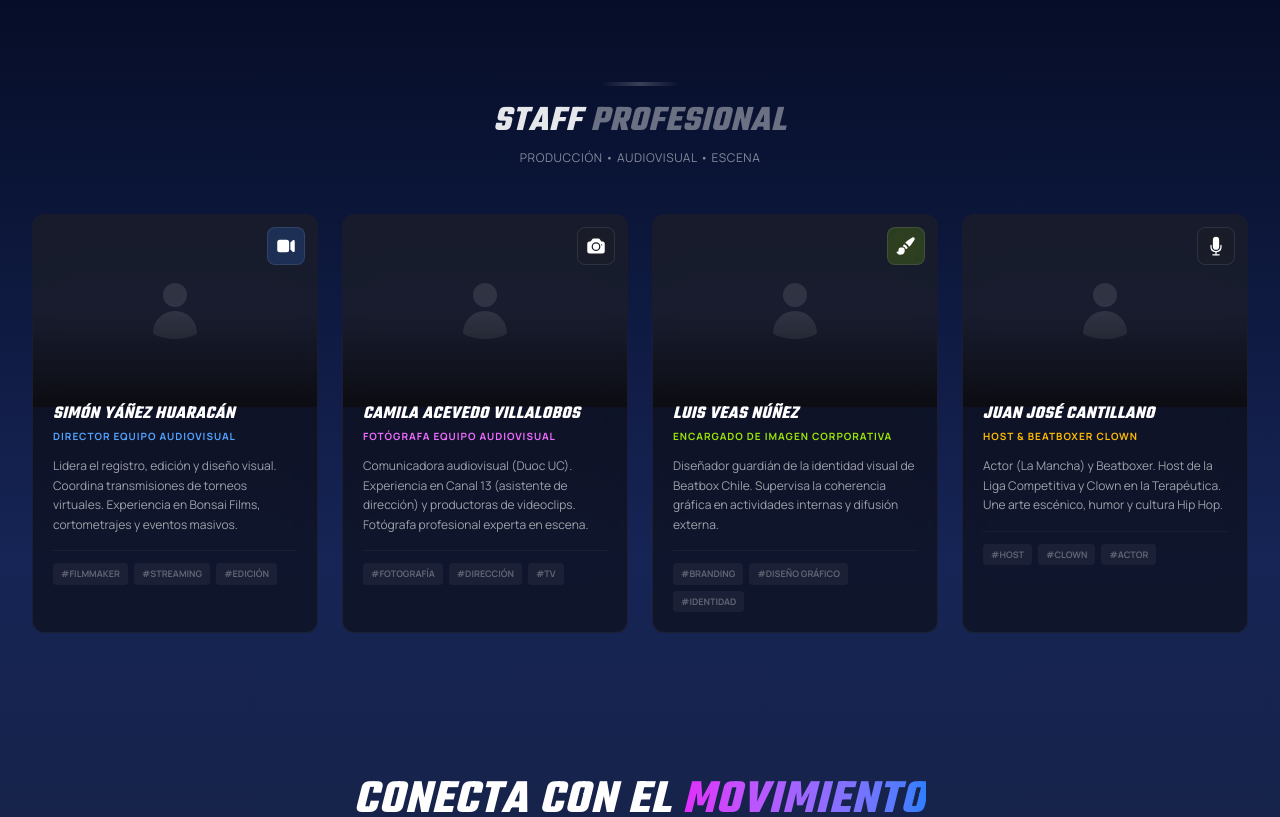
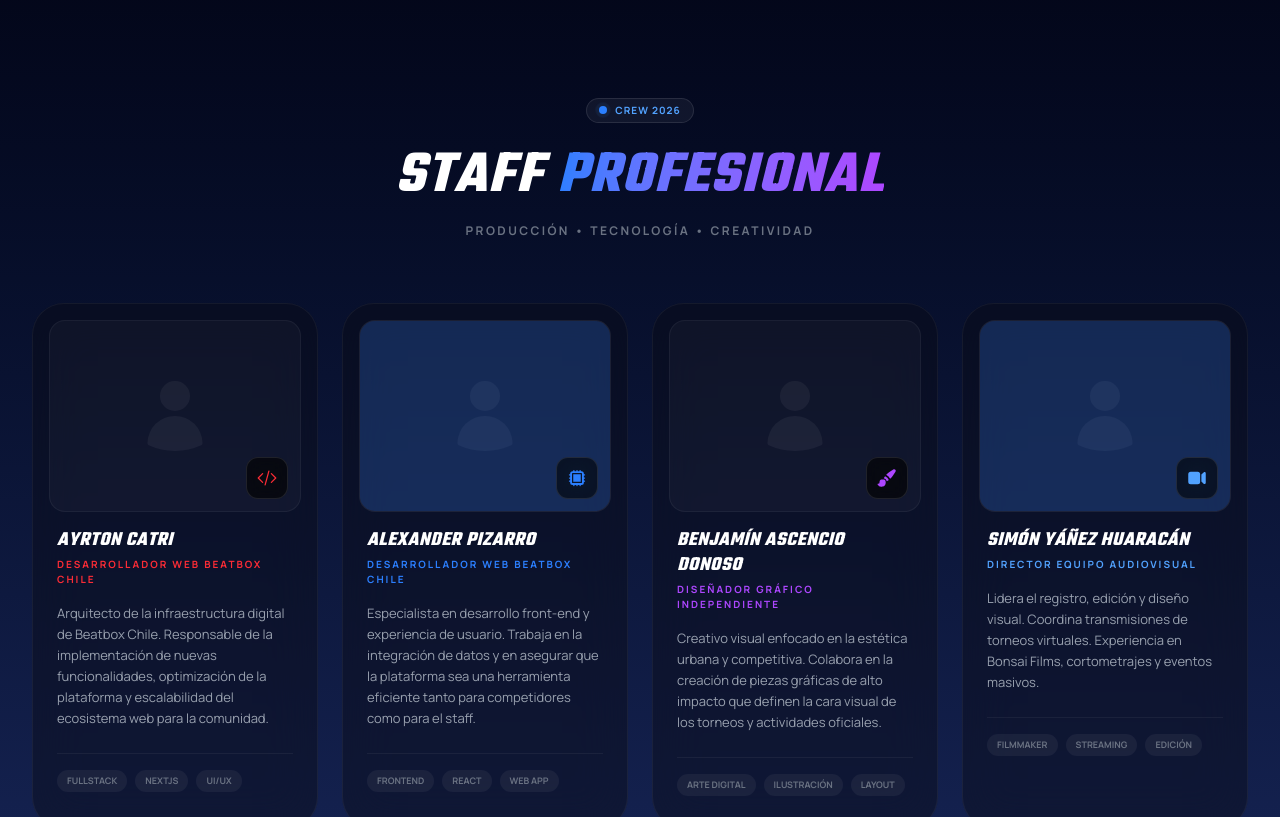
Before and after one commit to ayrtoncatri/beatbox-chile-web, a Next.js app: page /quienes-somos in a window 1280 px wide. Shown: the part 980-1797 px from the top of the page. Built offline with nearby package versions, Linux system fonts and the light colour scheme; no server answers.

Commit message:
actualizacion equipo de trabajo

```diff
--- a/components/quienes-somos/EquipoTrabajo.tsx
+++ b/components/quienes-somos/EquipoTrabajo.tsx
@@ -7,11 +7,42 @@ import {
   CameraIcon,
   PaintBrushIcon,
   MicrophoneIcon,
-  SparklesIcon
+  CodeBracketIcon,
+  CpuChipIcon
 } from "@heroicons/react/24/solid";
 
-// Datos del Staff Operativo/Creativo
 const equipo = [
+  {
+    nombre: "Ayrton Catri",
+    cargo: "Desarrollador Web Beatbox Chile",
+    descripcion: "Arquitecto de la infraestructura digital de Beatbox Chile. Responsable de la implementación de nuevas funcionalidades, optimización de la plataforma y escalabilidad del ecosistema web para la comunidad.",
+    tags: ["Fullstack", "NextJS", "UI/UX"],
+    icon: <CodeBracketIcon className="w-5 h-5" />,
+    image: "",
+    color: "text-red-500",
+    bg: "bg-red-500"
+  },
+  {
+    nombre: "Alexander Pizarro",
+    cargo: "Desarrollador Web Beatbox Chile",
+    descripcion: "Especialista en desarrollo front-end y experiencia de usuario. Trabaja en la integración de datos y en asegurar que la plataforma sea una herramienta eficiente tanto para competidores como para el staff.",
+    tags: ["Frontend", "React", "Web App"],
+    icon: <CpuChipIcon className="w-5 h-5" />,
+    image: "",
+    color: "text-blue-500",
+    bg: "bg-blue-500"
+  },
+  {
+    nombre: "Benjamín Ascencio Donoso",
+    cargo: "Diseñador Gráfico Independiente",
+    descripcion: "Creativo visual enfocado en la estética urbana y competitiva. Colabora en la creación de piezas gráficas de alto impacto que definen la cara visual de los torneos y actividades oficiales.",
+    tags: ["Arte Digital", "Ilustración", "Layout"],
+    icon: <PaintBrushIcon className="w-5 h-5" />,
+    image: "",
+    color: "text-purple-500",
+    bg: "bg-purple-500"
+  },
+  // --- STAFF ORIGINAL ---
   {
     nombre: "Simón Yáñez Huaracán",
     cargo: "Director Equipo Audiovisual",
@@ -49,36 +80,39 @@ const equipo = [
     tags: ["Host", "Clown", "Actor"],
     icon: <MicrophoneIcon className="w-5 h-5" />,
     image: "",
-    color: "text-amber-400", // Un toque distinto para el Host/Clown
+    color: "text-amber-400",
     bg: "bg-amber-500"
   },
 ];
 
 const container = {
   hidden: { opacity: 0 },
-  show: {
-    opacity: 1,
-    transition: { staggerChildren: 0.1 }
-  }
+  show: { opacity: 1, transition: { staggerChildren: 0.1 } }
 };
 
 const item = {
-  hidden: { opacity: 0, scale: 0.9 },
-  show: { opacity: 1, scale: 1 }
+  hidden: { opacity: 0, y: 20 },
+  show: { opacity: 1, y: 0 }
 };
 
 export default function EquipoTrabajo() {
   return (
-    <section className="relative z-10 max-w-7xl mx-auto px-4 py-16">
+    <section className="relative z-10 max-w-7xl mx-auto px-4 py-20">
 
-      {/* Título de Sección */}
-      <div className="flex flex-col items-center mb-12 space-y-2">
-        <div className="h-1 w-20 bg-gradient-to-r from-transparent via-white/20 to-transparent mb-4" />
-        <h3 className="text-3xl md:text-4xl font-black italic uppercase tracking-tighter text-white/90">
-          Staff <span className="text-white/40">Profesional</span>
+      {/* Título de Sección con Estilo mejorado */}
+      <div className="flex flex-col items-center mb-16 text-center">
+        <div className="inline-flex items-center gap-2 px-3 py-1 rounded-full bg-white/5 border border-white/10 mb-6">
+          <span className="relative flex h-2 w-2">
+            <span className="animate-ping absolute inline-flex h-full w-full rounded-full bg-blue-400 opacity-75"></span>
+            <span className="relative inline-flex rounded-full h-2 w-2 bg-blue-500"></span>
+          </span>
+          <span className="text-[10px] font-black text-blue-400 uppercase tracking-widest">Crew 2026</span>
+        </div>
+        <h3 className="text-4xl md:text-6xl font-black italic uppercase tracking-tighter text-white mb-4">
+          Staff <span className="text-transparent bg-clip-text bg-gradient-to-r from-blue-500 to-purple-500">Profesional</span>
         </h3>
-        <p className="text-white/50 font-medium tracking-wider uppercase text-xs">
-          Producción • Audiovisual • Escena
+        <p className="text-gray-500 font-bold tracking-[0.2em] uppercase text-xs">
+          Producción • Tecnología • Creatividad
         </p>
       </div>
 
@@ -88,65 +122,61 @@ export default function EquipoTrabajo() {
         initial="hidden"
         whileInView="show"
         viewport={{ once: true, margin: "-50px" }}
-        className="grid grid-cols-1 md:grid-cols-2 lg:grid-cols-4 gap-6"
+        className="grid grid-cols-1 sm:grid-cols-2 lg:grid-cols-4 gap-6"
       >
         {equipo.map((miembro, i) => (
           <motion.div
             key={i}
             variants={item}
-            className="group relative bg-[#0c0c12]/60 backdrop-blur-md border border-white/5 hover:border-white/20 rounded-xl overflow-hidden transition-all duration-300 hover:-translate-y-2 hover:shadow-[0_10px_40px_-10px_rgba(0,0,0,0.5)]"
+            className="group relative bg-[#0c0c12]/40 backdrop-blur-xl border border-white/5 hover:border-white/20 rounded-[2rem] overflow-hidden transition-all duration-500 hover:-translate-y-2"
           >
-            {/* Imagen Header */}
-            <div className="relative h-48 w-full overflow-hidden">
-              <div className="absolute inset-0 bg-gradient-to-t from-[#0c0c12] via-transparent to-transparent z-10" />
+            {/* Círculo de luz de fondo (Hover) */}
+            <div className={`absolute -top-10 -right-10 w-32 h-32 ${miembro.bg} opacity-0 group-hover:opacity-10 blur-[50px] transition-opacity duration-500`} />
 
-              {/* Lógica de Imagen con Fallback */}
-              {miembro.image && miembro.image !== "" ? (
+            {/* Header: Imagen con Máscara */}
+            <div className="relative h-56 w-full overflow-hidden p-4">
+              <div className="relative w-full h-full rounded-2xl overflow-hidden bg-white/[0.03] border border-white/5">
+                {miembro.image ? (
                   <Image
                     src={miembro.image}
                     alt={miembro.nombre}
                     fill
                     className="object-cover group-hover:scale-110 transition-transform duration-700 ease-out"
-                  onError={(e) => {
-                    // Si falla la carga, ocultamos la imagen rota para que se vea el fondo/fallback si lo hubiera
-                    e.currentTarget.style.display = 'none';
-                    // Opcional: podrías forzar un estado aquí si quisieras manejarlo más robusto,
-                    // pero para este caso el display none dejará ver el fondo del div.
-                  }}
                   />
                 ) : (
-                // Fallback Visual: Silueta cuando no hay foto
-                <div className="w-full h-full flex items-center justify-center bg-white/5">
-                  <svg xmlns="http://www.w3.org/2000/svg" viewBox="0 0 24 24" fill="currentColor" className="w-16 h-16 text-white/10 group-hover:text-white/20 transition-colors">
+                  <div className="w-full h-full flex items-center justify-center">
+                    <div className={`absolute inset-0 bg-gradient-to-b ${miembro.bg}/20 to-transparent`} />
+                    <svg xmlns="http://www.w3.org/2000/svg" viewBox="0 0 24 24" fill="currentColor" className="w-20 h-20 text-white/5 group-hover:text-white/10 transition-colors">
                       <path fillRule="evenodd" d="M7.5 6a4.5 4.5 0 1 1 9 0 4.5 4.5 0 0 1-9 0ZM3.751 20.105a8.25 8.25 0 0 1 16.498 0 .75.75 0 0 1-.437.695A18.683 18.683 0 0 1 12 22.5c-2.786 0-5.433-.608-7.812-1.7a.75.75 0 0 1-.437-.695Z" clipRule="evenodd" />
                     </svg>
                   </div>
                 )}
 
-              {/* Badge Icono (MANTENIDO) */}
-              <div className={`absolute top-3 right-3 z-20 p-2 rounded-lg ${miembro.bg}/20 backdrop-blur-md border border-white/10 text-white`}>
+                {/* Badge Icono */}
+                <div className={`absolute bottom-3 right-3 z-20 p-2.5 rounded-xl bg-black/60 backdrop-blur-md border border-white/10 ${miembro.color}`}>
                   {miembro.icon}
                 </div>
               </div>
+            </div>
 
-            {/* Contenido Textual */}
-            <div className="p-5 relative z-20 -mt-6">
-              <h4 className="text-lg font-black italic uppercase text-white leading-tight mb-1">
+            {/* Contenido */}
+            <div className="px-6 pb-8">
+              <h4 className="text-xl font-black italic uppercase text-white leading-tight mb-1 group-hover:text-blue-400 transition-colors">
                 {miembro.nombre}
               </h4>
-              <p className={`text-[10px] font-bold uppercase tracking-widest mb-3 ${miembro.color}`}>
+              <p className={`text-[10px] font-black uppercase tracking-[0.2em] mb-4 ${miembro.color}`}>
                 {miembro.cargo}
               </p>
 
-              <p className="text-xs text-white/60 leading-relaxed mb-4 line-clamp-4 group-hover:line-clamp-none transition-all">
+              <p className="text-[13px] text-gray-400 leading-relaxed mb-6 font-medium">
                 {miembro.descripcion}
               </p>
 
-              {/* Tags Footer */}
-              <div className="flex flex-wrap gap-1.5 border-t border-white/5 pt-3">
+              {/* Tags con Estilo Capsule */}
+              <div className="flex flex-wrap gap-2 pt-4 border-t border-white/5">
                 {miembro.tags.map((tag, j) => (
-                  <span key={j} className="text-[9px] uppercase font-bold px-2 py-1 bg-white/5 rounded text-white/30 group-hover:text-white/60 transition-colors">
-                    #{tag}
+                  <span key={j} className="text-[9px] uppercase font-black px-2.5 py-1 bg-white/5 rounded-full text-gray-500 group-hover:text-white group-hover:bg-white/10 transition-all">
+                    {tag}
                   </span>
                 ))}
               </div>
@@ -154,7 +184,6 @@ export default function EquipoTrabajo() {
           </motion.div>
         ))}
       </motion.div>
-
     </section>
   );
 }
```
Lines whose indentation alone changed are shown as unchanged.
